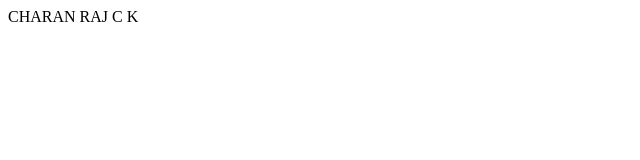
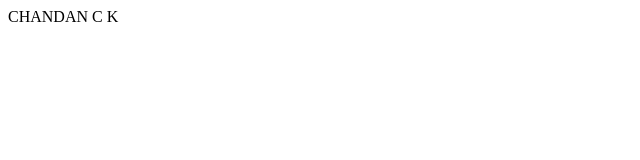
Before and after one commit to Charanrajck/RepoUsingSSH, a plain HTML site: page repoUsingSSH/index.html in a window 1280 px wide. Shown: the full height of the page, 0-640 px from the left. Drawn offline with Linux system fonts and the light colour scheme.

Commit message:
modfied the body

```diff
--- a/repoUsingSSH/index.html
+++ b/repoUsingSSH/index.html
@@ -1,6 +1,6 @@
 <html>
 	<head> </HEAD>
   <body>
-	  CHARAN RAJ C K
+	  CHANDAN C K
 	  </BODY>
 	  </HTML>
```
